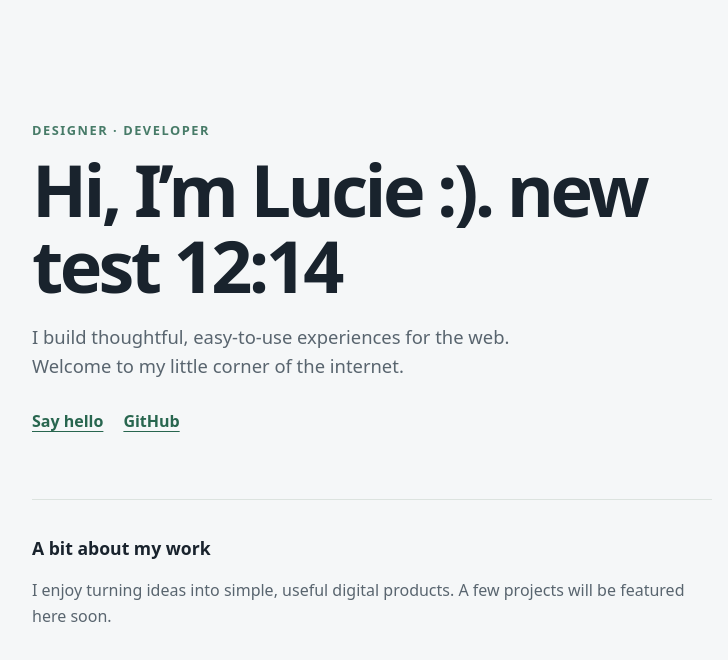
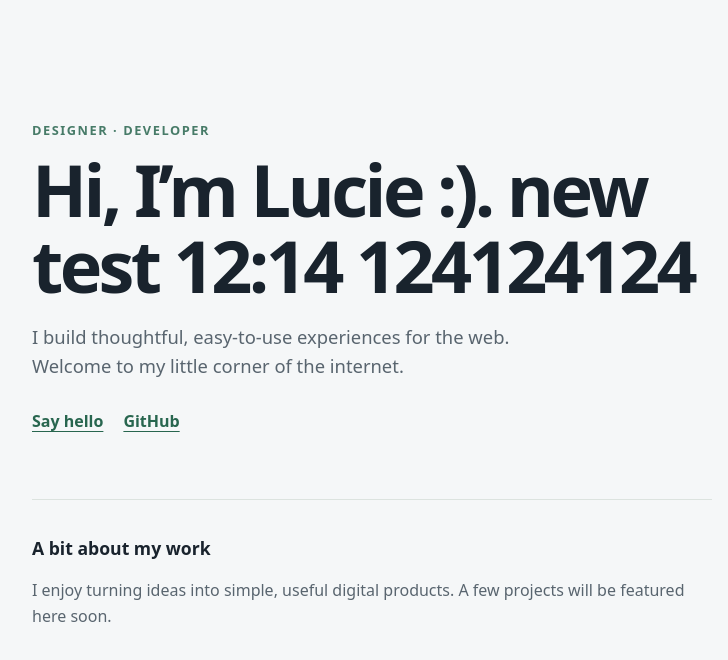
Before and after one commit to Lulunatiic/Portfolio2, a plain HTML site: page index.html in a window 1280 px wide. Shown: the whole page, without its empty margins (268-996 px from the left). Drawn offline with Linux system fonts and the light colour scheme.

```diff
--- a/index.html
+++ b/index.html
@@ -21,7 +21,7 @@
 <body>
 	<main>
 		<div class="label">Designer · Developer</div>
-		<h1>Hi, I’m Lucie :). new test 12:14</h1>
+		<h1>Hi, I’m Lucie :). new test 12:14 124124124</h1>
 		<p class="intro">I build thoughtful, easy-to-use experiences for the web. Welcome to my little corner of the internet.</p>
 		<nav aria-label="Contact and social links">
 			<a href="mailto:hello@example.com">Say hello</a>
```
